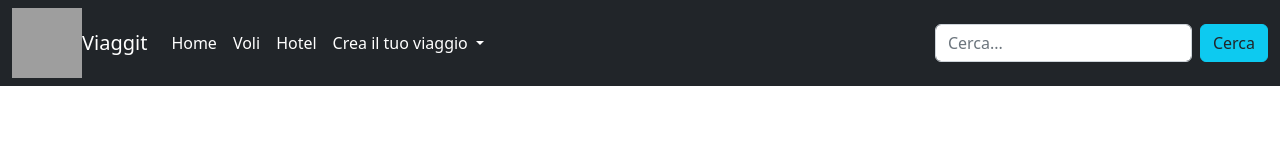
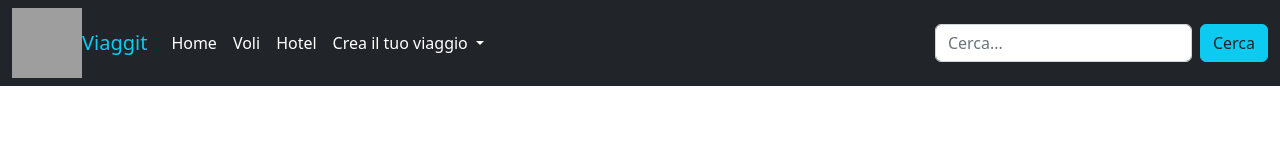
Before and after one commit to SasiMontella/bootstrap-travel-agency, a plain HTML site: page index.html in a window 1280 px wide. Shown: the top 141 px of the page. Drawn offline with nearby package versions, Linux system fonts and the light colour scheme; grey boxes are pictures that could not be loaded.

Commit message:
finished 100%

```diff
--- a/index.html
+++ b/index.html
@@ -18,7 +18,7 @@
       <nav class="navbar navbar-expand-lg bg-dark mb-5">
         <div class="container-fluid">
           <img src="https://www.zarla.com/images/zarla-viaggit-1x1-2400x2400-20220224-b3jvdmrj3gxvykj3vhkr.png?crop=1:1,smart&width=250&dpr=2" width="70" height="70" alt="logo">
-          <a class="navbar-brand text-white" href="#">Viaggit</a>
+          <a class="navbar-brand text-info" href="#">Viaggit</a>
           <button class="navbar-toggler" type="button" data-bs-toggle="collapse" data-bs-target="#navbarSupportedContent" aria-controls="navbarSupportedContent" aria-expanded="false" aria-label="Toggle navigation">
             <span class="navbar-toggler-icon"></span>
           </button>
```
